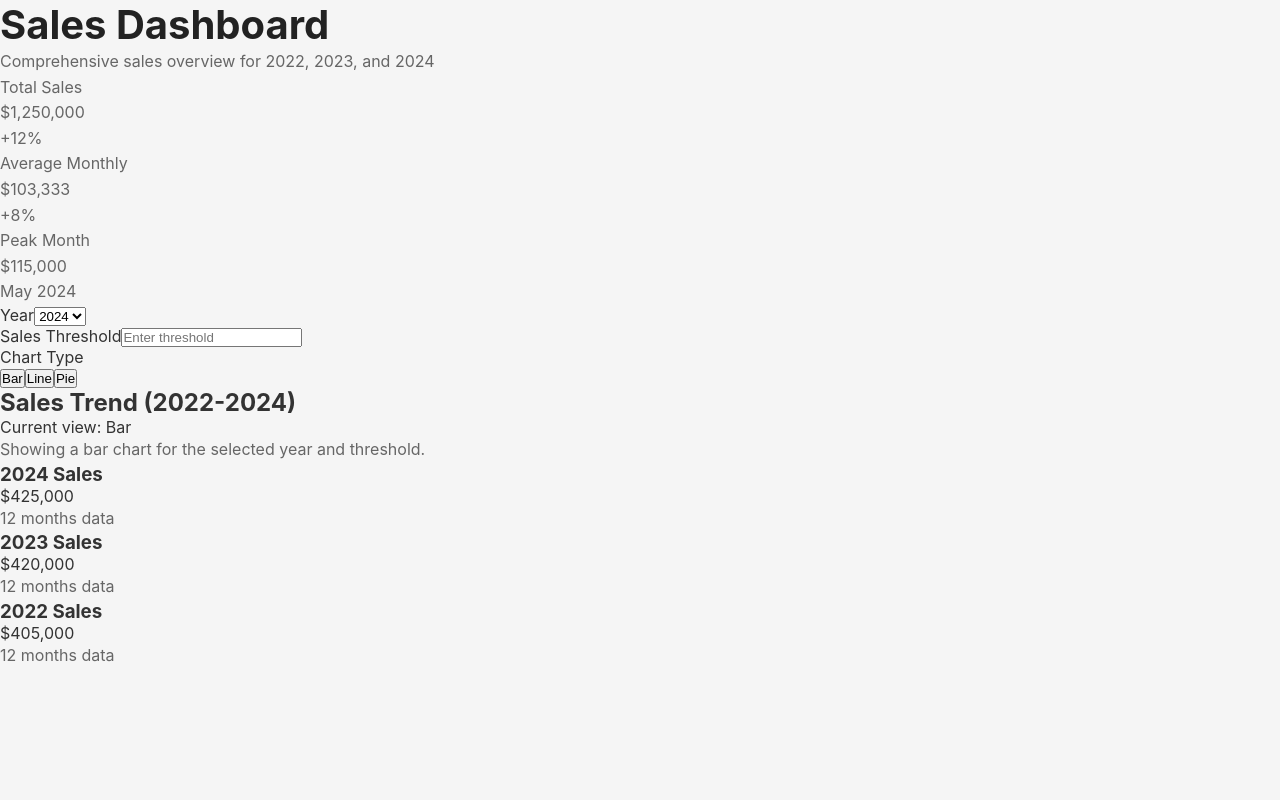
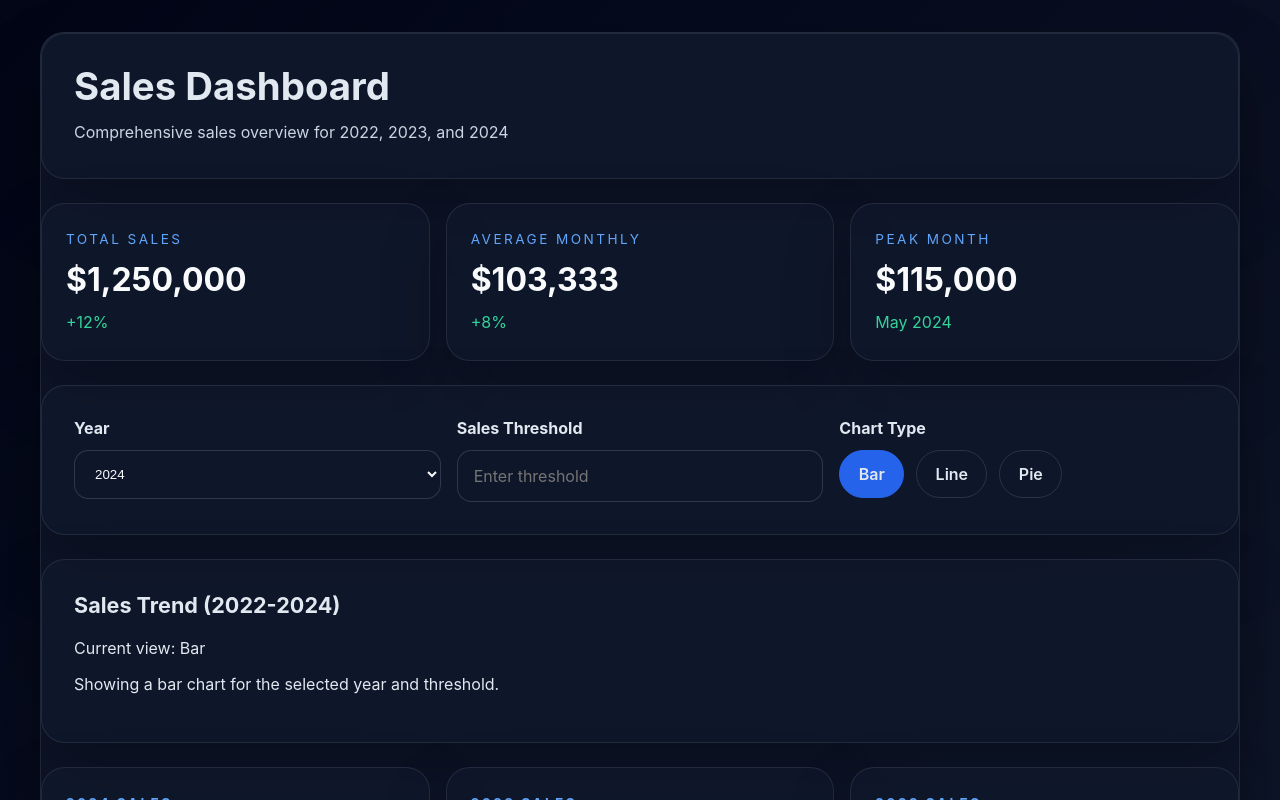
Before and after one commit to getishe/kaggle-sales-, a Next.js app: page /dashboard in a window 1280 px wide. Shown: the top 800 px of the page. Built offline with nearby package versions, Linux system fonts and the light colour scheme; no server answers.

Commit message:
Add environment variables for API configuration; enhance global styles and add PieChart component

```diff
--- a/app/globals.css
+++ b/app/globals.css
@@ -1,6 +1,8 @@
+:root {
+  color-scheme: dark;
+}
+
 * {
-  margin: 0;
-  padding: 0;
   box-sizing: border-box;
 }
 
@@ -8,31 +10,236 @@ html,
 body {
   max-width: 100vw;
   overflow-x: hidden;
-  font-family: -apple-system, BlinkMacSystemFont, 'Segoe UI', 'Roboto', 'Oxygen',
-    'Ubuntu', 'Cantarell', 'Fira Sans', 'Droid Sans', 'Helvetica Neue',
-    sans-serif;
+  min-height: 100%;
+  font-family:
+    -apple-system, BlinkMacSystemFont, "Segoe UI", "Roboto", "Oxygen", "Ubuntu",
+    "Cantarell", "Fira Sans", "Droid Sans", "Helvetica Neue", sans-serif;
   -webkit-font-smoothing: antialiased;
   -moz-osx-font-smoothing: grayscale;
+  margin: 0;
+  background: linear-gradient(135deg, #020617 0%, #0f172a 100%);
+  color: #e2e8f0;
 }
 
 body {
-  color: #333;
-  background: #f5f5f5;
+  margin: 0;
 }
 
-main {
+button,
+input {
+  font: inherit;
+}
+
+a {
+  color: inherit;
+  text-decoration: none;
+}
+
+.page-shell {
+  min-height: 100vh;
+  padding: 2rem;
+}
+
+.hero-card,
+.dashboard-shell,
+.chart-card,
+.control-panel,
+.panel,
+.card {
+  background: rgba(15, 23, 42, 0.95);
+  border: 1px solid rgba(148, 163, 184, 0.15);
+  border-radius: 1.5rem;
+  box-shadow: 0 30px 65px rgba(0, 0, 0, 0.25);
+}
+
+.hero-card,
+.chart-card,
+.control-panel,
+.panel {
+  padding: 2rem;
+}
+
+.hero-card {
+  max-width: 56rem;
+  margin: 0 auto;
   display: flex;
   flex-direction: column;
+  gap: 1.5rem;
+}
+
+.card-label {
+  display: inline-flex;
+  align-items: center;
+  gap: 0.5rem;
+  margin: 0;
+  font-size: 0.85rem;
+  letter-spacing: 0.18em;
+  text-transform: uppercase;
+  color: #60a5fa;
+}
+
+.hero-title,
+.dashboard-title {
+  margin: 0;
+  font-size: clamp(2.2rem, 3vw, 3.5rem);
+  line-height: 1.05;
+}
+
+.hero-copy,
+.dashboard-subtitle,
+.card-trend {
+  margin: 0;
+  color: #cbd5e1;
+  line-height: 1.75;
+}
+
+.hero-actions {
+  display: flex;
+  flex-wrap: wrap;
   gap: 1rem;
 }
 
-h1 {
-  font-size: 2.5rem;
-  color: #222;
+.button-primary,
+.button-secondary,
+.chart-toggle button,
+.input-field {
+  transition: all 0.2s ease;
 }
 
-p {
+.button-primary,
+.button-secondary,
+.chart-toggle button {
+  cursor: pointer;
+}
+
+.button-primary {
+  background: #2563eb;
+  color: white;
+  border: none;
+  border-radius: 999px;
+  padding: 0.95rem 1.5rem;
+  font-weight: 700;
+}
+
+.button-primary:hover {
+  transform: translateY(-1px);
+  background: #1d4ed8;
+}
+
+.button-secondary {
+  background: transparent;
+  border: 1px solid rgba(148, 163, 184, 0.35);
+  color: #e2e8f0;
+  border-radius: 999px;
+  padding: 0.95rem 1.5rem;
+}
+
+.button-secondary:hover {
+  background: rgba(148, 163, 184, 0.08);
+}
+
+.dashboard-shell {
+  max-width: 1200px;
+  margin: 0 auto;
+  display: grid;
+  gap: 1.5rem;
+}
+
+.dashboard-header {
+  padding: 2rem;
+}
+
+.dashboard-subtitle {
+  margin-top: 0.75rem;
   font-size: 1rem;
-  line-height: 1.6;
-  color: #666;
 }
+
+.stats-grid,
+.summary-grid,
+.controls-grid {
+  display: grid;
+  gap: 1rem;
+}
+
+.stats-grid,
+.summary-grid {
+  grid-template-columns: repeat(auto-fit, minmax(240px, 1fr));
+}
+
+.controls-grid {
+  grid-template-columns: repeat(auto-fit, minmax(280px, 1fr));
+}
+
+.card {
+  padding: 1.5rem;
+}
+
+.card-value {
+  margin: 0.75rem 0 0;
+  font-size: 2rem;
+  font-weight: 700;
+  color: #f8fafc;
+}
+
+.card-trend {
+  margin-top: 0.55rem;
+  color: #34d399;
+}
+
+.chart-title {
+  margin: 0 0 1.25rem;
+  font-size: 1.35rem;
+}
+
+.chart-toggle {
+  display: flex;
+  flex-wrap: wrap;
+  gap: 0.75rem;
+}
+
+.chart-toggle button {
+  border: 1px solid rgba(148, 163, 184, 0.2);
+  background: transparent;
+  color: #e2e8f0;
+  border-radius: 999px;
+  padding: 0.8rem 1.15rem;
+  font-weight: 600;
+}
+
+.chart-toggle button.active {
+  background: #2563eb;
+  border-color: #2563eb;
+}
+
+.label-text {
+  display: block;
+  margin-bottom: 0.75rem;
+  font-weight: 700;
+  color: #e2e8f0;
+}
+
+.input-field {
+  width: 100%;
+  border-radius: 0.9rem;
+  border: 1px solid rgba(148, 163, 184, 0.24);
+  padding: 0.95rem 1rem;
+  background: rgba(15, 23, 42, 0.95);
+  color: #f8fafc;
+}
+
+.input-field:focus {
+  outline: 1px solid rgba(59, 130, 246, 0.55);
+}
+
+.chart-wrapper {
+  width: 100%;
+  height: 20rem;
+}
+
+@media (max-width: 768px) {
+  .page-shell,
+  .hero-card,
+  .dashboard-shell {
+    padding: 1.25rem;
+  }
+}
--- /dev/null
+++ b/components/charts/PieChart.tsx
@@ -0,0 +1,43 @@
+"use client";
+
+import { PieChart, Pie, Cell, ResponsiveContainer, Tooltip } from "recharts";
+
+interface PieDatum {
+  name: string;
+  value: number;
+}
+
+const COLORS = ["#8b5cf6", "#10b981", "#3b82f6"];
+
+interface PieChartProps {
+  data?: PieDatum[];
+}
+
+export default function PieChartComponent({ data = [] }: PieChartProps) {
+  return (
+    <div className="h-80 w-full">
+      <ResponsiveContainer width="100%" height="100%">
+        <PieChart>
+          <Pie
+            data={data}
+            dataKey="value"
+            nameKey="name"
+            outerRadius={100}
+            fill="#8884d8"
+            label
+          >
+            {data.map((entry, index) => (
+              <Cell
+                key={`cell-${entry.name}`}
+                fill={COLORS[index % COLORS.length]}
+              />
+            ))}
+          </Pie>
+          <Tooltip
+            formatter={(value) => `$${Number(value).toLocaleString()}`}
+          />
+        </PieChart>
+      </ResponsiveContainer>
+    </div>
+  );
+}
```
Also changed, not shown: next-env.d.ts (added), 1 other file (tests, documents, lock files or other folders).
